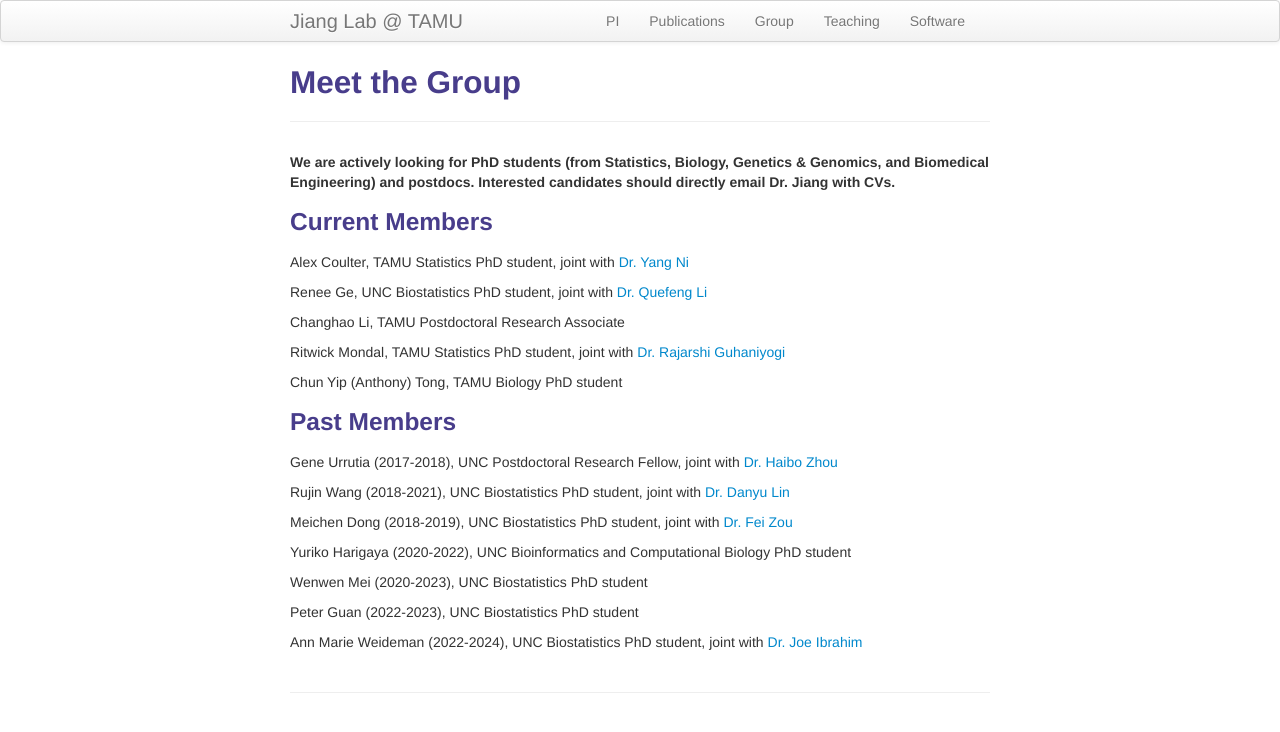
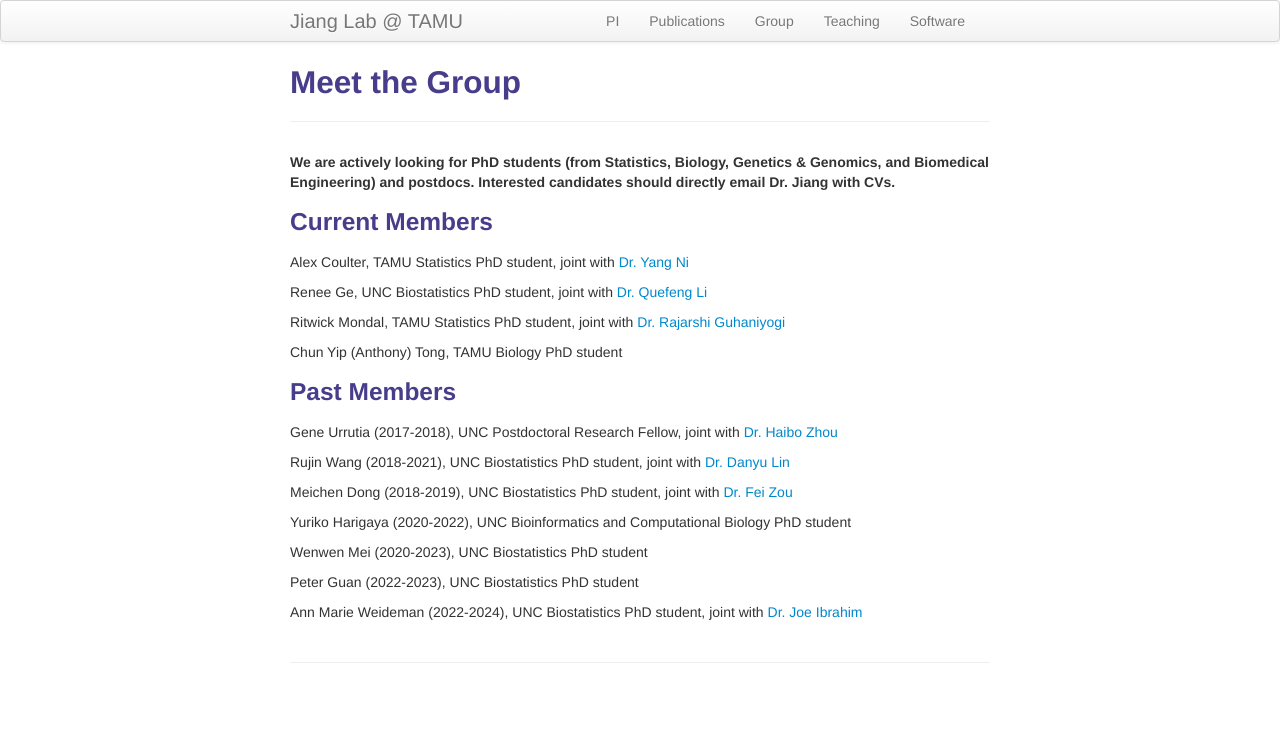
Before and after one commit to yuchaojiang/yuchaojiang.github.io, a Jekyll site: the page built from pages/group.md, in a window 1280 px wide. Shown: the top 732 px of the page. Built offline with Jekyll 4.4.1, drawn with Linux system fonts in a browser that asks for light colours.

Commit message:
Update group.md

```diff
--- a/pages/group.md
+++ b/pages/group.md
@@ -11,8 +11,6 @@ description: Group members
 Alex Coulter, TAMU Statistics PhD student, joint with [Dr. Yang Ni](https://nystat.github.io/yni/)
 
 Renee Ge, UNC Biostatistics PhD student, joint with [Dr. Quefeng Li](https://quefengli.github.io/)
-
-Changhao Li, TAMU Postdoctoral Research Associate
 
 Ritwick Mondal, TAMU Statistics PhD student, joint with [Dr. Rajarshi Guhaniyogi](https://sites.google.com/view/rajguhaniyogi)
 
```
